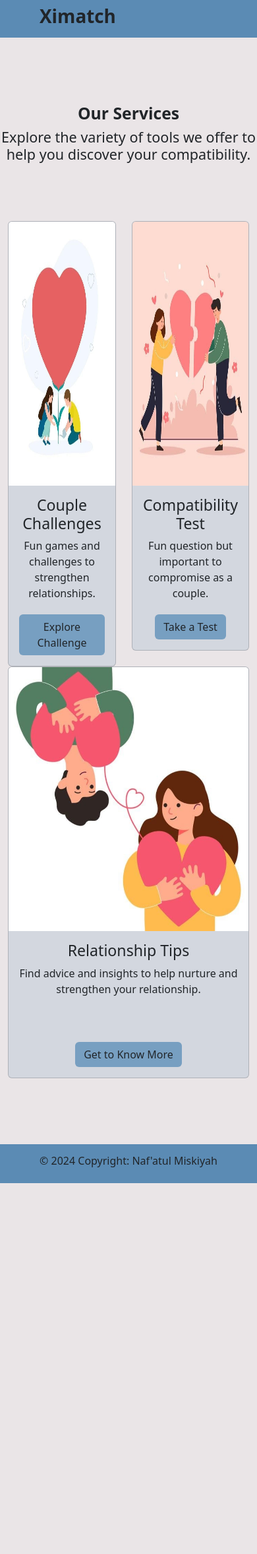
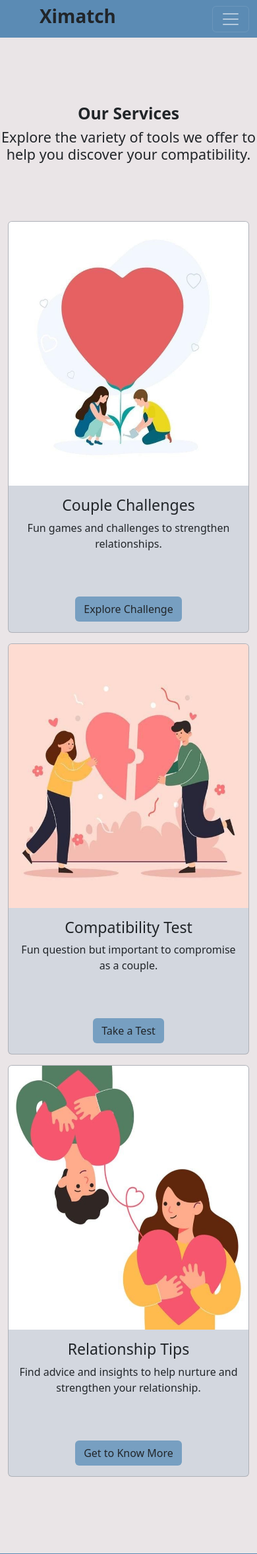
Before and after one commit to nafa39/Ximatch, a PHP site: page /services.html in a window 390 px wide. Shown: the top 2355 px of the page at 66% size. Before the commit the page ends 1793 px from the top, so only its background shows below. Run offline with PHP 8.4, Linux system fonts and the light colour scheme.

Commit message:
responsive page

```diff
--- a/assets/style.css
+++ b/assets/style.css
@@ -8,6 +8,15 @@
 @media (min-width: 992px) {
     #intro {
       margin-top: -75px;
+    }
+    #navbarTogglerDemo01 {
+        margin-right: 50px;
+    }
+    #body-login{
+        background-color: #eae5e7;
+        padding-top: 100px;
+        padding-bottom: 100px;
+        height: 100vh;
     }
   }
 /*background color for navbar home*/
@@ -27,18 +36,18 @@
     background-color:#5b8bb4;
 }
 /*background and padding all*/
-#body{
-    background-color: #eae5e7;
-    padding-top: 100px;
-    padding-bottom: 100px;
-    height: 100vh;
-}
-
-#body-services{
+#body, #body-services{
     background-color: #eae5e7;
     padding-top: 100px;
     padding-bottom: 100px;
 }
+
+#body-login{
+    background-color: #eae5e7;
+    padding-top: 100px;
+    padding-bottom: 100px;
+}
+
 /*padding container*/
 .container{
     padding-top: 50px;
@@ -65,3 +74,7 @@
 .row{
     padding-top: 30px;
 }
+
+#navbarTogglerDemo01 {
+    margin-left: 50px;
+}
--- a/services.html
+++ b/services.html
@@ -17,9 +17,12 @@
                 <!--Ximatch-->
                 <div class="container-fluid ms-5">
                     <h1><strong>Ximatch</strong></h1>
+                    <button class="navbar-toggler" type="button" data-bs-toggle="collapse" data-bs-target="#navbarTogglerDemo01" aria-controls="navbarTogglerDemo01" aria-expanded="false" aria-label="Toggle navigation">
+                        <span class="navbar-toggler-icon"></span>
+                      </button>
                 </div>
                 <!--link to other navbar-->
-                <div class="collapse navbar-collapse me-5">
+                <div class="collapse navbar-collapse me-5" id="navbarTogglerDemo01">
                     <ul class="navbar-nav">
                         <!--link to the home page-->
                         <li class="nav-item">
@@ -60,7 +63,7 @@
             <div class="container">
                 <div class="row">
                     <!-- couple challenges-->
-                    <div class="col">
+                    <div class="col-lg mb-3">
                         <div class="card">
                             <img class="card-img-top" src="assets/Couple Challenge.jpg" height="400px" width="100px">
                             <div class="card-body">
@@ -71,7 +74,7 @@
                         </div>
                     </div>
                     <!--compatibility test-->
-                    <div class="col">
+                    <div class="col-lg mb-3">
                         <div class="card">
                             <img class="card-img-top" src="assets/Compatibility Test.jpg" height="400px" width="100px">
                             <div class="card-body">
@@ -82,7 +85,7 @@
                         </div>
                     </div>
                     <!--relationship tips-->
-                    <div class="col">
+                    <div class="col-lg mb-3">
                         <div class="card">
                             <img class="card-img-top" src="assets/Relationship Tips.jpg" height="400px" width="100px">
                             <div class="card-body">
@@ -108,7 +111,7 @@
                 <br>
                 <!--Fill the form for self-->
                 <div class="row">
-                    <div class="col">
+                    <div class="col-md mb-3">
                         <h4 class="text-center"><strong>Form Diri Sendiri</strong></h4>
                         <br>
                         <!--jenis kelamin-->
@@ -178,7 +181,7 @@
                         </select>
                     </div>
                     <!--fill the form partner-->
-                    <div class="col">
+                    <div class="col-md mb-3">
                         <h4 class="text-center"><strong>Form Pasanganmu</strong></h4>
                         <br>
                         <!--jenis kelamin-->
@@ -249,13 +252,13 @@
                     </div>
                     <!--button save data-->
                     <div class="row mt-5">
-                        <div class="col"></div>
-                        <div class="col"></div>
-                        <div class="col">
+                        <div class="col-xl"></div>
+                        <div class="col-xl"></div>
+                        <div class="col-xl">
                             <button class="btn ms-4" id="submit">Submit</button>
                         </div>
-                        <div class="col"></div>
-                        <div class="col"></div>
+                        <div class="col-xl"></div>
+                        <div class="col-xl"></div>
                     </div>
                 </div>
             </div>
@@ -265,8 +268,8 @@
             <br>
             <div class="container">
                 <div class="row">
-                    <div class="col"></div>
-                    <div class="col">
+                    <div class="col-xl"></div>
+                    <div class="col-xl">
                         <!--show result with bar-->
                         <h3><strong>Here is Your Result</strong></h3>
                         <h4>!! CONGRATULATION !!</h4>
@@ -276,14 +279,14 @@
                         <br>
                         <h4 id="result-text"></h4>
                     </div>
-                    <div class="col"></div>
+                    <div class="col-xl"></div>
                 </div>
             </div>
             <!--relationship tips-->
             <h5 class="mt-3">Here is the relationship tips you can figure out:</h5>
             <div class="container">
                 <div class="row">
-                    <div class="col">
+                    <div class="col-lg mb-3">
                         <div class="card">
                             <img class="card-img-top" src="assets/ -2.jpg" height="400px" width="100px">
                             <div class="card-body">
@@ -293,7 +296,7 @@
                             </div>
                         </div>
                     </div>
-                    <div class="col">
+                    <div class="col-lg mb-3">
                         <div class="card">
                             <img class="card-img-top" src="assets/ .jpg" height="400px" width="100px">
                             <div class="card-body">
@@ -303,7 +306,7 @@
                             </div>
                         </div>
                     </div>
-                    <div class="col">
+                    <div class="col-lg mb-3">
                         <div class="card">
                             <img class="card-img-top" src="assets/Cartoon.jpg" height="400px" width="100px">
                             <div class="card-body">
```
Also changed, not shown: aboutUs.html (+7 -4 lines), contactUs.html (+7 -4 lines), gallery.html (+15 -12 lines), index.html (+8 -5 lines), login.html (+11 -8 lines).
